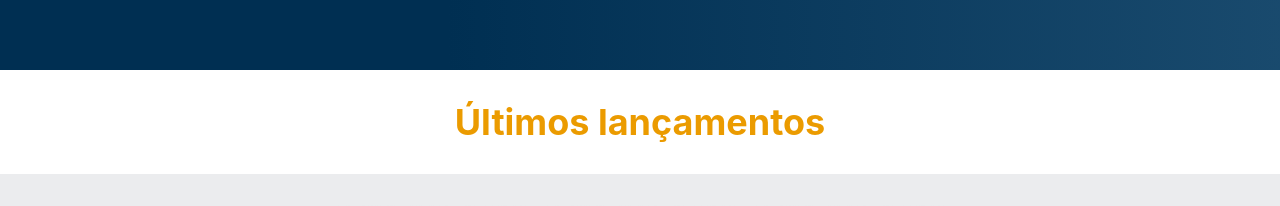
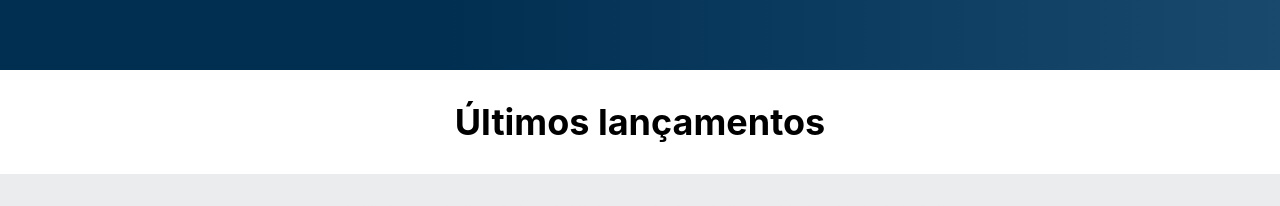
Before and after one commit to EliasGsN/alurabook, a React (Create React App) app: page / in a window 1280 px wide. Shown: the part 666-872 px from the top of the page. Built offline with nearby package versions, Linux system fonts and the light colour scheme.

Commit message:
Estilizando com props

```diff
--- a/src/components/LastReleases/index.js
+++ b/src/components/LastReleases/index.js
@@ -1,5 +1,6 @@
 import { livros } from './dataLastReleases';
-import styled from 'styled-components'
+import {Title} from '../Title';
+import styled from 'styled-components';
 
 
 const LastReleasesContainer = styled.section`
@@ -7,16 +8,6 @@ const LastReleasesContainer = styled.section`
     padding-bottom: 20px;
     display: flex;
     flex-direction: column;
-`
-
-const Title = styled.h2`
-    width: 100%;
-    padding: 30px 0;
-    background-color: #FFF;
-    color: #EB9B00;
-    font-size: 36px;
-    text-align: center;
-    margin: 0;
 `
 
 const NewBooksContainer = styled.div`
@@ -29,7 +20,10 @@ const NewBooksContainer = styled.div`
 function LastReleases () {
     return (
         <LastReleasesContainer>
-            <Title>Últimos lançamentos</Title>
+            <Title
+                color="EB9B00"
+                fontSize="36px"
+            >Últimos lançamentos</Title>
             <NewBooksContainer>
                 {livros.map( livro => (
                     <img src={livro.src}/>
--- /dev/null
+++ b/src/components/Title/index.js
@@ -0,0 +1,11 @@
+import styled from "styled-components";
+
+export const Title = styled.h2`
+    width: 100%;
+    padding: 30px 0;
+    background-color: #FFF;
+    color: ${props => props.color || '#000'};
+    font-size: ${props => props.fontSize || '18px'};
+    text-align: ${props => props.align || 'center'};
+    margin: 0;
+`
```
